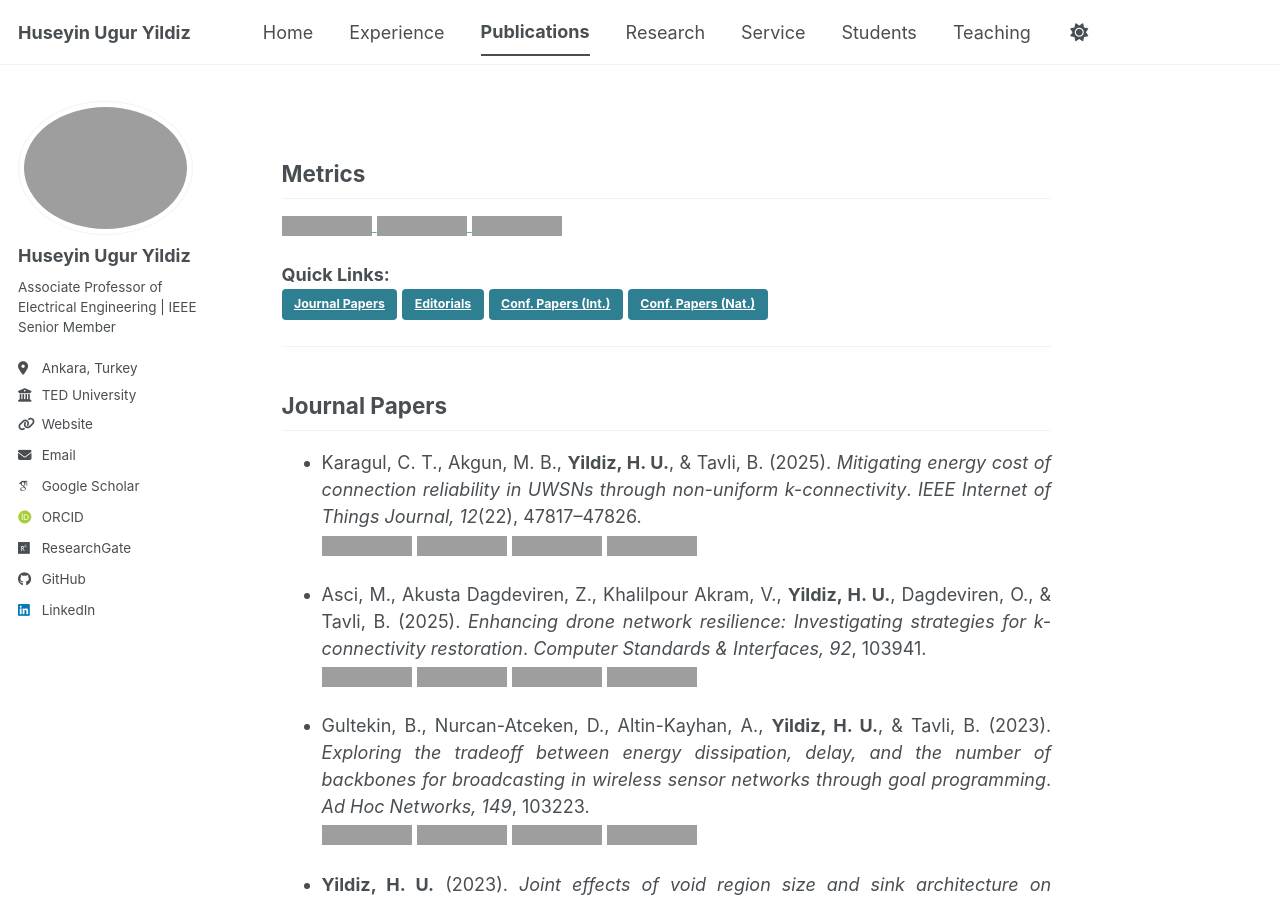
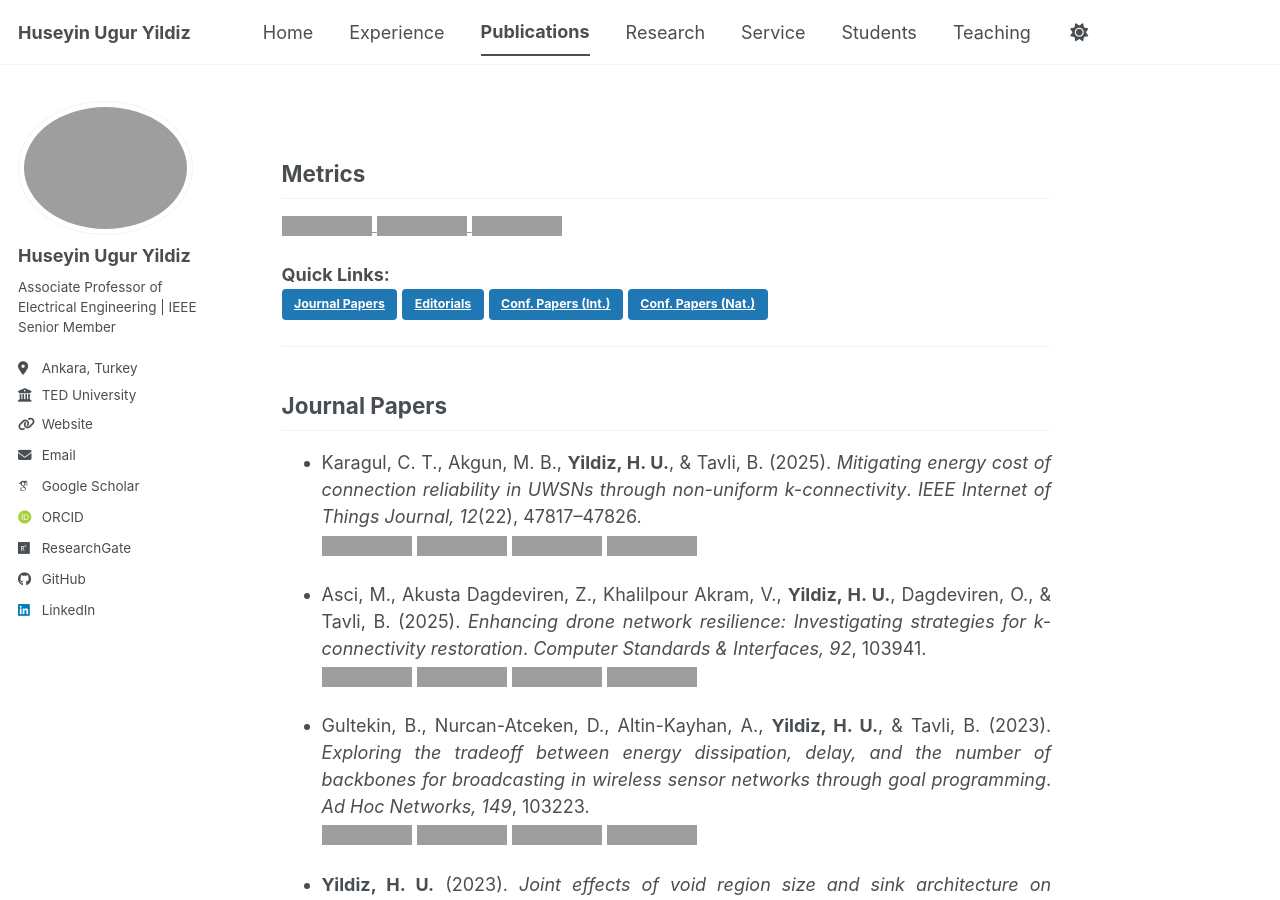
Before and after one commit to huguryildiz/huguryildiz.github.io, a Jekyll site: the page built from _pages/publications.md, in a window 1280 px wide and 900 px high. Built offline with Jekyll 4.4.1, drawn with Linux system fonts in a browser that asks for light colours; some web fonts are replaced; a script bundle is joined from its source files by our own code; library files that are not in the unit come from our copies; a style sheet for code colours, icons or effects is not loaded; grey boxes are pictures that could not be loaded.

Commit message:
Update publications.md

```diff
--- a/_pages/publications.md
+++ b/_pages/publications.md
@@ -20,10 +20,10 @@ author_profile: true
 </p>
 
 **Quick Links:**
-[Journal Papers](#journal-papers){:.btn .btn--primary .btn--small}
-[Editorials](#editorials){:.btn .btn--primary .btn--small}
-[Conf. Papers (Int.)](#conference-papers-international){:.btn .btn--primary .btn--small}
-[Conf. Papers (Nat.)](#conference-papers-national---in-turkish){:.btn .btn--primary .btn--small}
+[Journal Papers](#journal-papers){:style="background-color: #1f77b4; border-color: #1f77b4;" .btn .btn--primary .btn--small}
+[Editorials](#editorials){:style="background-color: #1f77b4; border-color: #1f77b4;" .btn .btn--primary .btn--small}
+[Conf. Papers (Int.)](#conference-papers-international){:style="background-color: #1f77b4; border-color: #1f77b4;" .btn .btn--primary .btn--small}
+[Conf. Papers (Nat.)](#conference-papers-national---in-turkish){:style="background-color: #1f77b4; border-color: #1f77b4;" .btn .btn--primary .btn--small}
 
 ---
 
```
